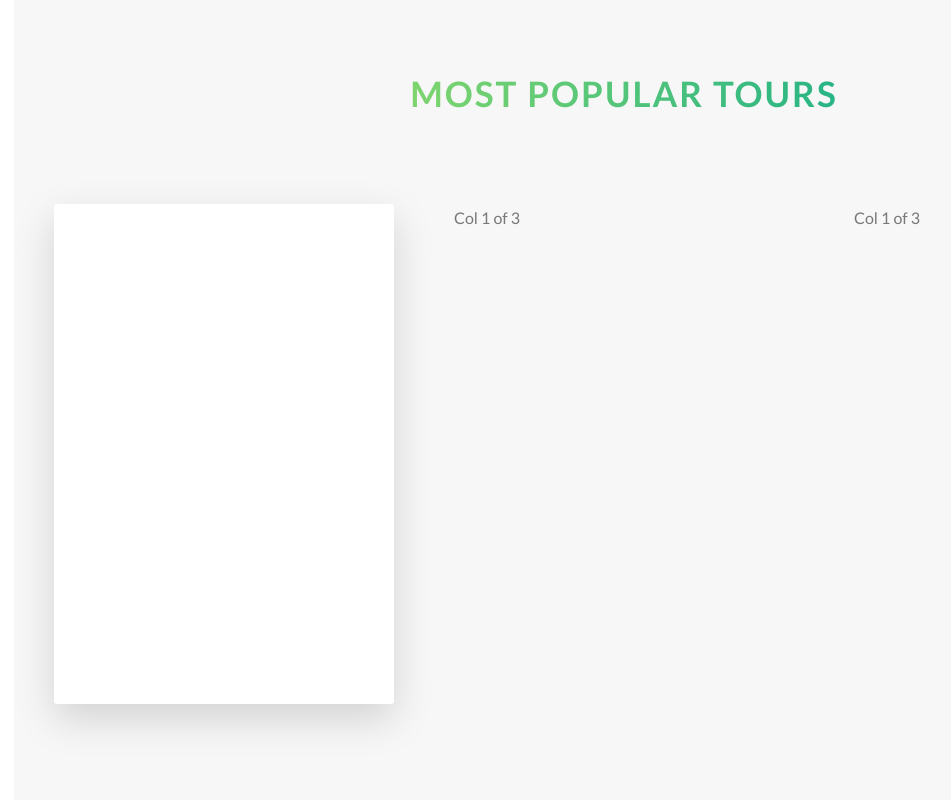
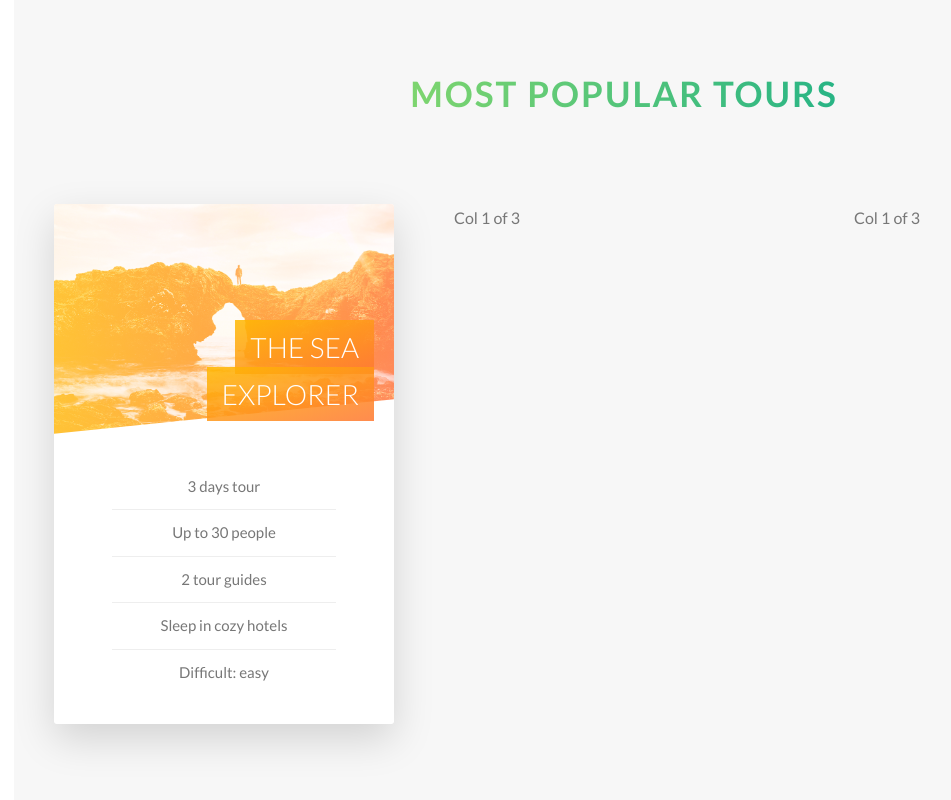
Before and after one commit to cristnascimento/css-natours, a website: page index.html in a window 1280 px wide. Shown: the part 2271-3071 px from the top of the page, without its empty margins (16-967 px from the left). Drawn offline with Linux system fonts and the light colour scheme.

Commit message:
Adding front side of the card. closes #31

```diff
--- a/index.html
+++ b/index.html
@@ -119,7 +119,22 @@
                     <div class="col-1-of-3">
                         <div class="card">
                             <div class="card__side card__side--front">
-                                FRONT
+                               <div class="card__picture card__picture--1">
+                                   &nbsp;
+                               </div>
+                               <h4 class="card__heading">
+                                   <span class="card__heading-span card__heading-span--1">The Sea Explorer</span>
+                               </h4>
+                               <div class="card__details">
+                                   <ul>
+                                       <li>3 days tour</li>
+                                       <li>Up to 30 people</li>
+                                       <li>2 tour guides</li>
+                                       <li>Sleep in cozy hotels</li>
+                                       <li>Difficult: easy</li>
+                                   </ul>
+                               </div>
+
                             </div>
                             <div class="card__side card__side--back card__side--back-1">
                                 BACK
--- a/sass/abstracts/_variables.scss
+++ b/sass/abstracts/_variables.scss
@@ -9,6 +9,7 @@ $color-tertiary-light: #2998ff;
 $color-tertiary-dark: #5643fa;
 
 $color-grey-light-1: #f7f7f7;
+$color-grey-light-2: #eee;
 
 $color-gray-dark: #777;
 $color-white: #fff;
--- a/sass/components/_card.scss
+++ b/sass/components/_card.scss
@@ -2,12 +2,11 @@
     perspective: 150rem;
     -moz-perspective: 150rem;
     position: relative;
-    height: 50rem;
+    height: 52rem;
 
     &__side {
-        color: #fff;
         font-size: 2rem;
-        height: 50rem;
+        height: 52rem;
         transition: all .8s ease;
         position: absolute;
         top: 0;
@@ -15,6 +14,7 @@
         width: 100%;
         backface-visibility: hidden;
         border-radius: 3px;
+        overflow: hidden;
         box-shadow: 0 1.5rem 4rem rgba($color-black, .15);
 
         &--front {
@@ -32,10 +32,75 @@
 
 
     &:hover &__side--front {
-        transform: rotateY(180deg);
+        transform: rotateY(-180deg);
     }
 
     &:hover &__side--back {
         transform: rotateY(0);
     }
+
+    // FRONT SIDE STYLING
+    &__picture {
+        background-size: cover;
+        height: 23rem;
+        background-blend-mode: screen;
+        -webkit-clip-path: polygon(0 0, 100% 0, 100% 85%, 0 100% );
+        clip-path: polygon(0 0, 100% 0, 100% 85%, 0 100% );
+
+        &--1 {
+            background-image: linear-gradient(to right, $color-secondary-light, $color-secondary-dark), url(../img/nat-5.jpg);
+        }
+
+        &--2 {
+            background-image: url(../img/nat-5.jpg);
+        }
+
+        &--3 {
+            background-image: url(../img/nat-5.jpg);
+        }
+    }
+
+    &__heading {
+        font-size: 2.8rem;
+        font-weight: 300;
+        text-transform: uppercase;
+        text-align: right;
+        color: $color-white;
+        position: absolute;
+        top: 12rem;
+        right: 2rem;
+        width: 75%;
+    }
+
+    &__heading-span {
+        padding: 1rem 1.5rem;
+        -webkit-box-decoration-break: clone;
+        box-decoration-break: clone;
+
+        &--1 {
+            background-image: linear-gradient(to right bottom,
+            rgba($color-secondary-light, .85),
+            rgba($color-secondary-dark, .85));
+        }
+    }
+
+    &__details {
+        padding: 3rem;
+
+        ul {
+            list-style: none;
+            width: 80%;
+            margin: 0 auto;
+
+            li {
+                text-align: center;
+                font-size: 1.5rem;
+                padding: 1rem;
+
+                &:not(:last-child) {
+                    border-bottom: 1px solid $color-grey-light-2;
+                }
+            }
+        }
+    }
 }
--- a/sass/layouts/_header.scss
+++ b/sass/layouts/_header.scss
@@ -4,6 +4,7 @@
     background-size: cover;
     background-position: top;
     position: relative;
+    --webkit-clip-path: polygon(0 0, 100% 0, 100% 80%, 0 100%);
     clip-path: polygon(0 0, 100% 0, 100% 80%, 0 100%);
 
     & .logo-box {
```
Also changed, not shown: css/style.css.
